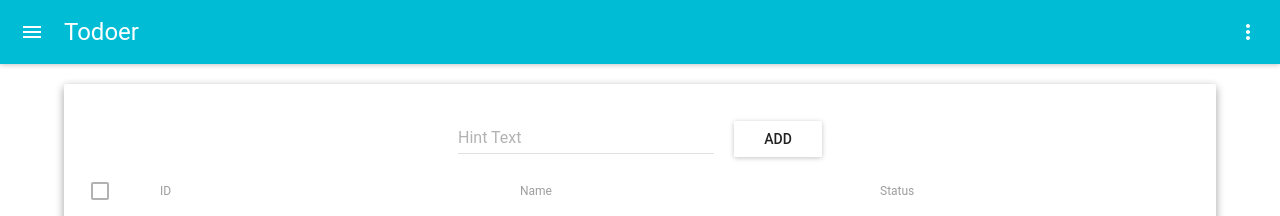
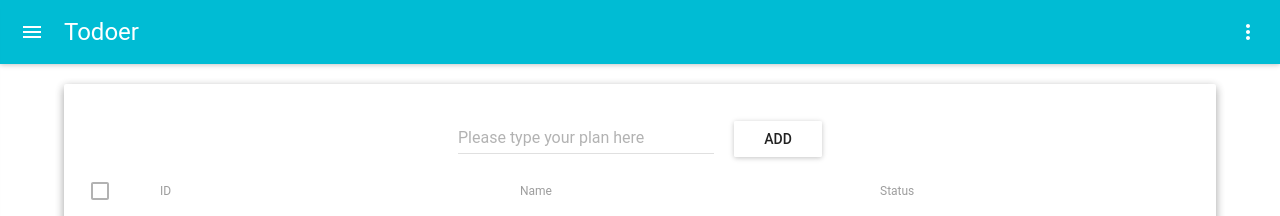
Before and after one commit to ttzshawn/react-starter, a React app: page / in a window 1280 px wide. Shown: the top 216 px of the page. Built offline with nearby package versions, Linux system fonts and the light colour scheme; what react-tap-event-plugin would draw is missing.

Commit message:
Branch test

```diff
--- a/src/components/todo/todoInput.js
+++ b/src/components/todo/todoInput.js
@@ -19,7 +19,7 @@ const PaperExampleSimple = () => (
     <Paper style={style} zDepth={2}>
       <div className="todo-panel-container">
         <TextField
-          hintText="Hint Text"
+          hintText="Please type your plan here"
           />
         <RaisedButton label="Add" className="todo-input" />
       </div>
```
